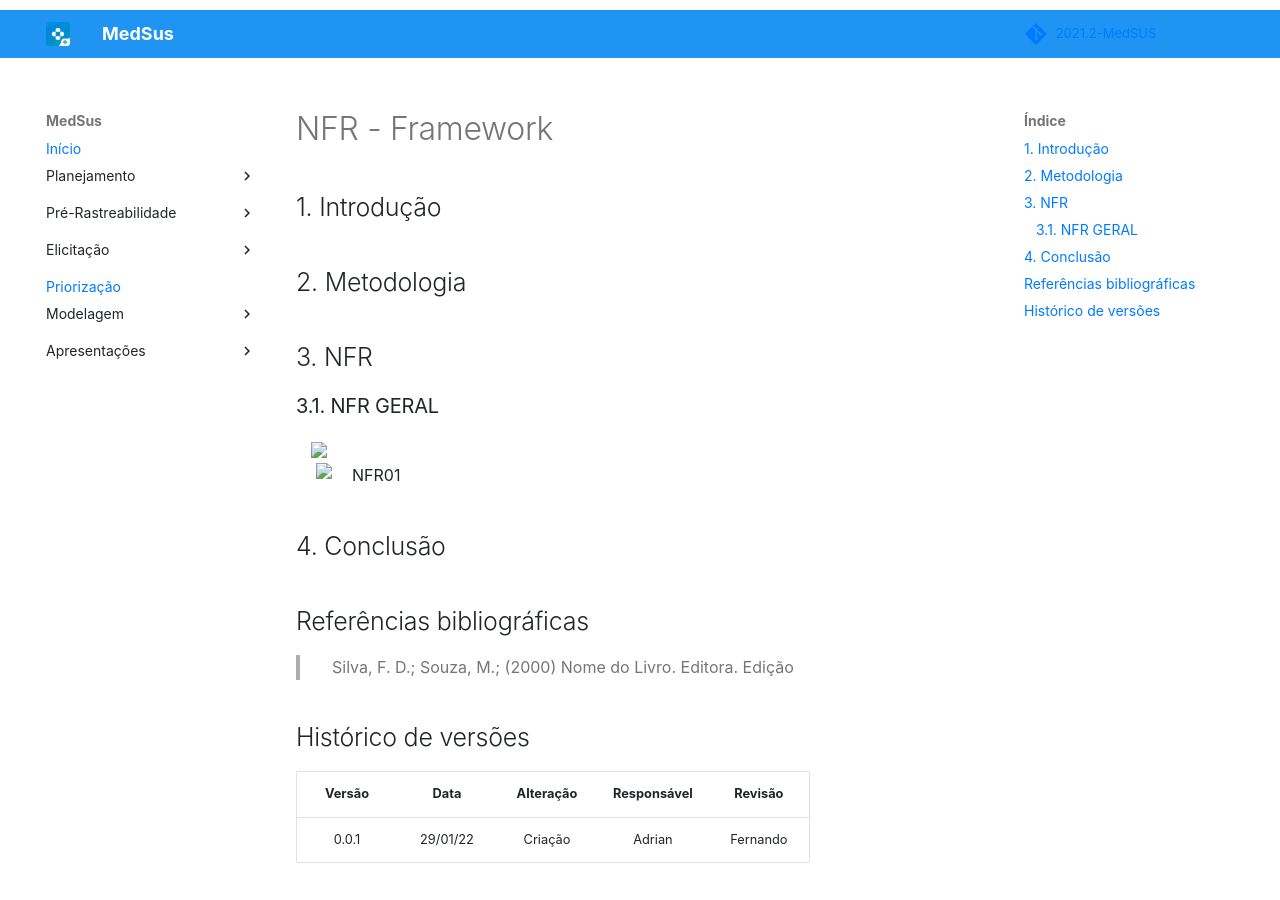
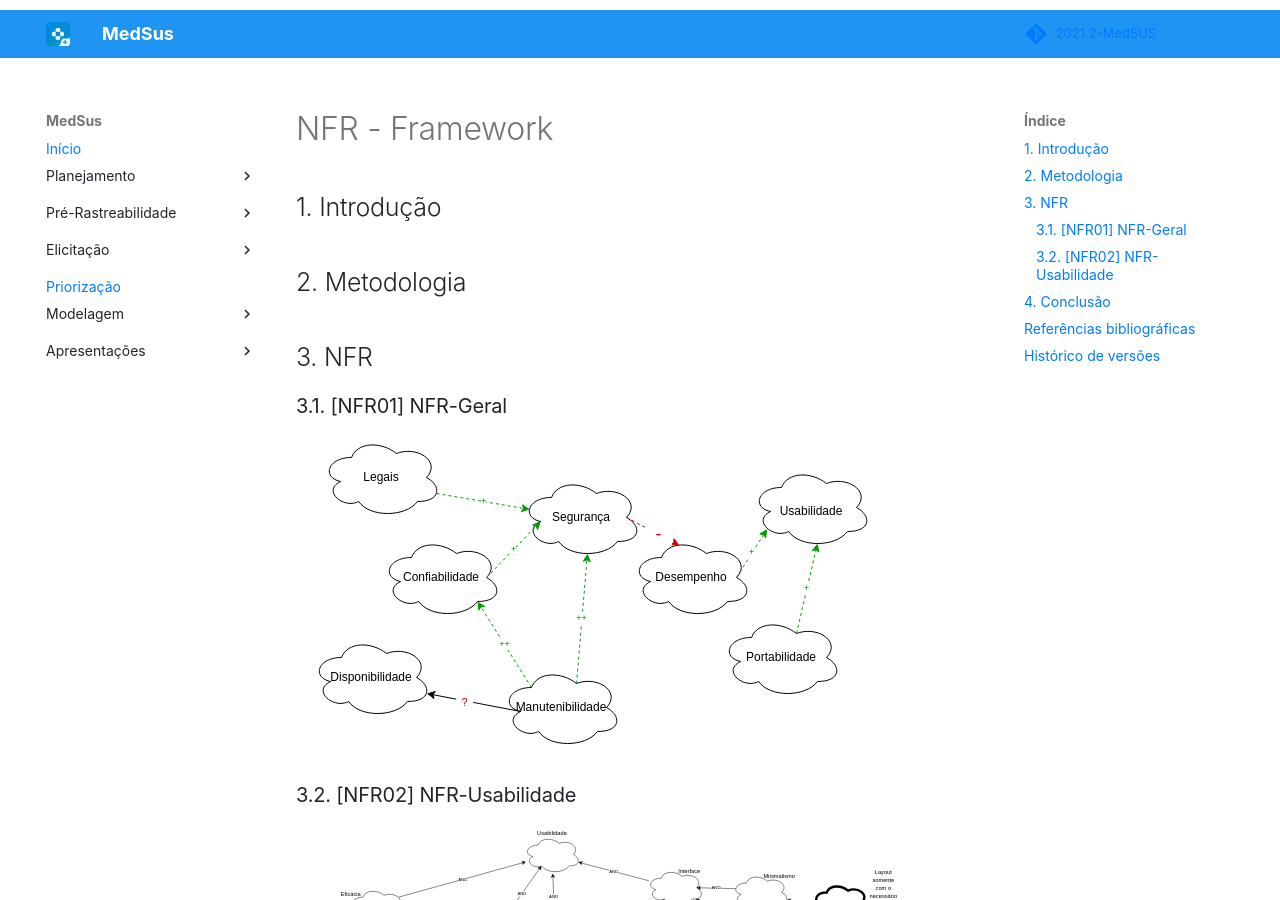
Before and after one commit to Requisitos-de-Software/2021.2-MedSUS, an MkDocs documentation site: the page built from docs/modeling/nfr.md, in a window 1280 px wide and 900 px high. Built offline with MkDocs 1.6.1 and Material for MkDocs 9.7.7, drawn with Linux system fonts in a browser that asks for light colours; some web fonts are replaced; comment, search, counter and statistics services are not loaded.

Commit message:
#28 - NFR02 - Usabilidade

```diff
--- a/docs/modeling/nfr.md
+++ b/docs/modeling/nfr.md
@@ -24,17 +24,25 @@
 </div>
 -->
 
-### 3.1. NFR GERAL
+### 3.1. [NFR01] NFR-Geral
 
 <div class="container">
     <div class="row">
         <div class="col">
-            <img src="NFR01.svg">
+            <img src="https://raw.githubusercontent.com/Requisitos-de-Software/2021.2-MedSUS/main/docs/assets/nfr/NFR01.svg">
         </div>
     </div>
 </div>
 
-![NFR01]()
+### 3.2. [NFR02] NFR-Usabilidade
+
+<div class="container">
+    <div class="row">
+        <div class="col">
+            <img src="https://raw.githubusercontent.com/Requisitos-de-Software/2021.2-MedSUS/main/docs/assets/nfr/NFR02.svg">
+        </div>
+    </div>
+</div>
 
 ## 4. Conclusão
 
```
Also changed, not shown: docs/assets/nfr/NFR02.svg (added), 1 other file.
